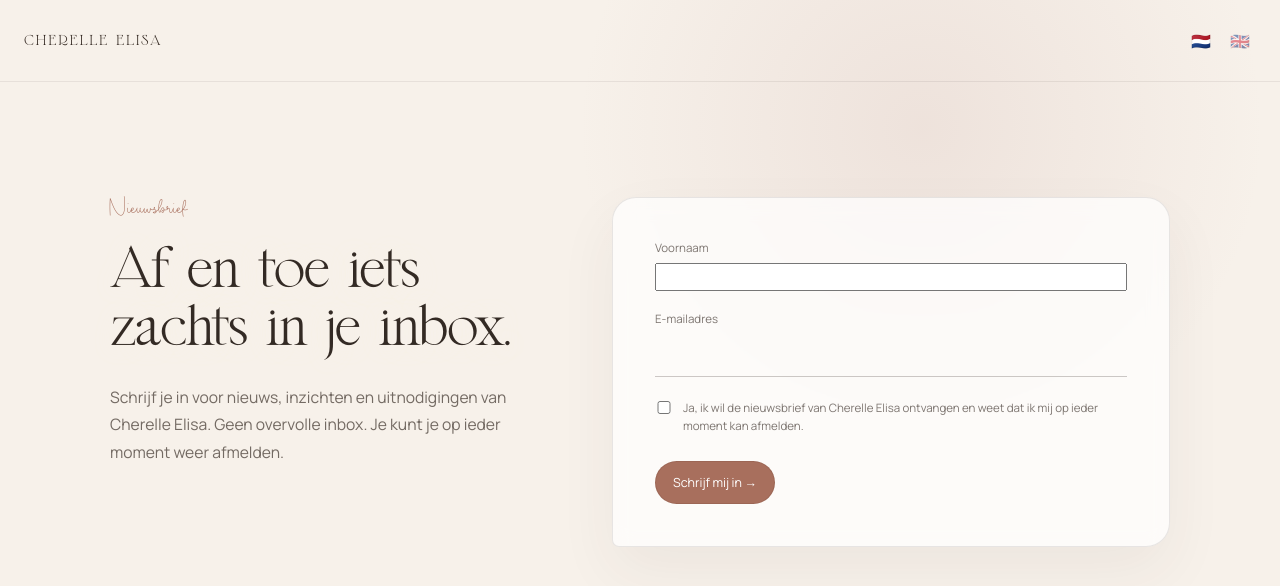
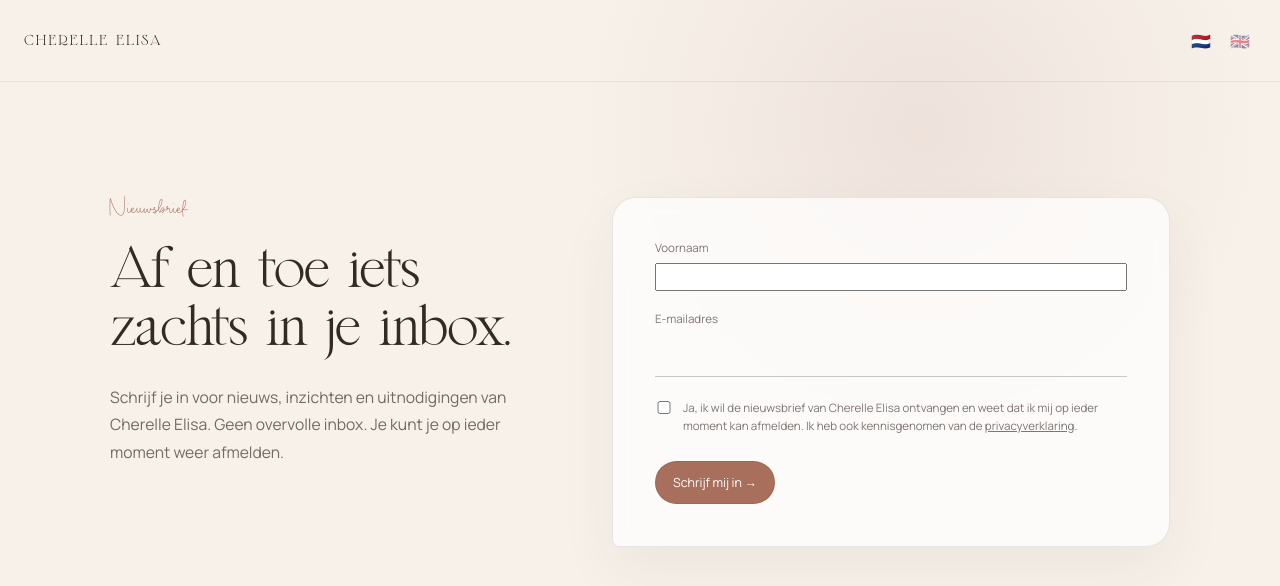
Before and after one commit to eddy9393/cherelleelisa.nl, a Next.js app: page /nieuwsbrief in a window 1280 px wide. Shown: the top 586 px of the page. Built offline with nearby package versions, Linux system fonts and the light colour scheme.

Commit message:
Link newsletter consent to privacy policy

```diff
--- a/app/nieuwsbrief/page.tsx
+++ b/app/nieuwsbrief/page.tsx
@@ -128,7 +128,14 @@ export default function NewsletterPage() {
 
             <label className="newsletterConsent">
               <input name="consent" type="checkbox" value="yes" required />
-              <span>{copy.consent}</span>
+              <span>
+                {copy.consent}{" "}
+                {language === "nl" ? (
+                  <>Ik heb ook kennisgenomen van de <a href="/privacyverklaring" target="_blank" rel="noreferrer">privacyverklaring</a>.</>
+                ) : (
+                  <>I have also read the <a href="/privacyverklaring" target="_blank" rel="noreferrer">privacy policy</a>.</>
+                )}
+              </span>
             </label>
 
             <button type="submit" disabled={status === "sending"}>
```
